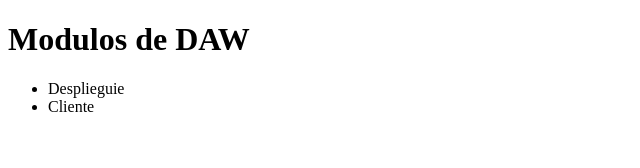
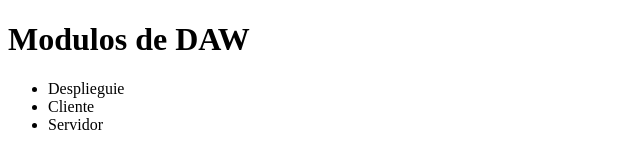
Before and after one commit to Serer26/dawAct1.3, a plain HTML site: page index.html in a window 1280 px wide. Shown: the full height of the page, 0-640 px from the left. Drawn offline with Linux system fonts and the light colour scheme.

Commit message:
Anyade otra asignatura en rama

```diff
--- a/index.html
+++ b/index.html
@@ -8,7 +8,7 @@
 <body>
     <h1>Modulos de DAW</h1>
     <ul><li>Desplieguie</li>
-
-	<li>Cliente</li></ul>
+	<li>Cliente</li>
+	<li>Servidor</li></ul>
 </body>
 </html>
```
